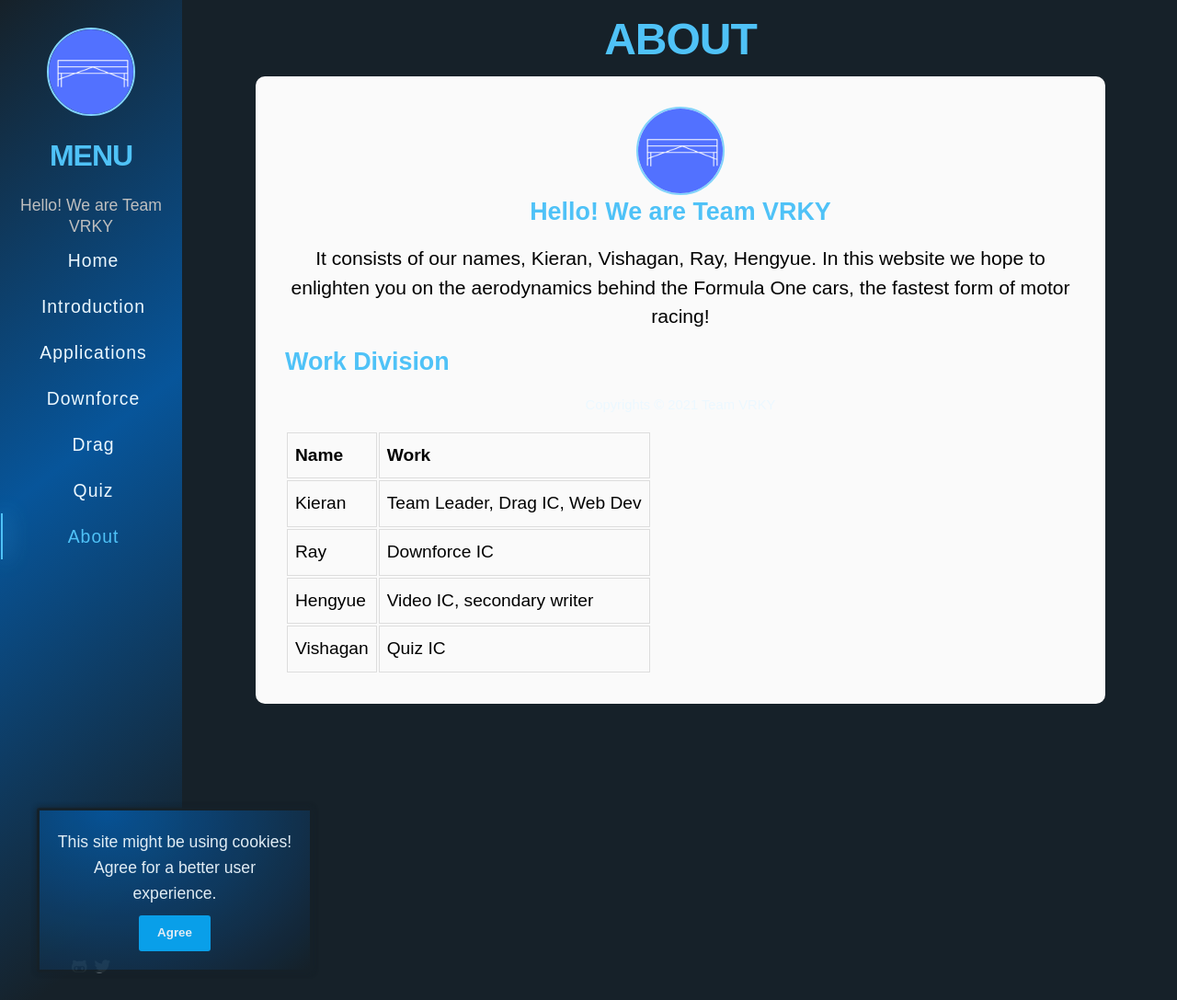
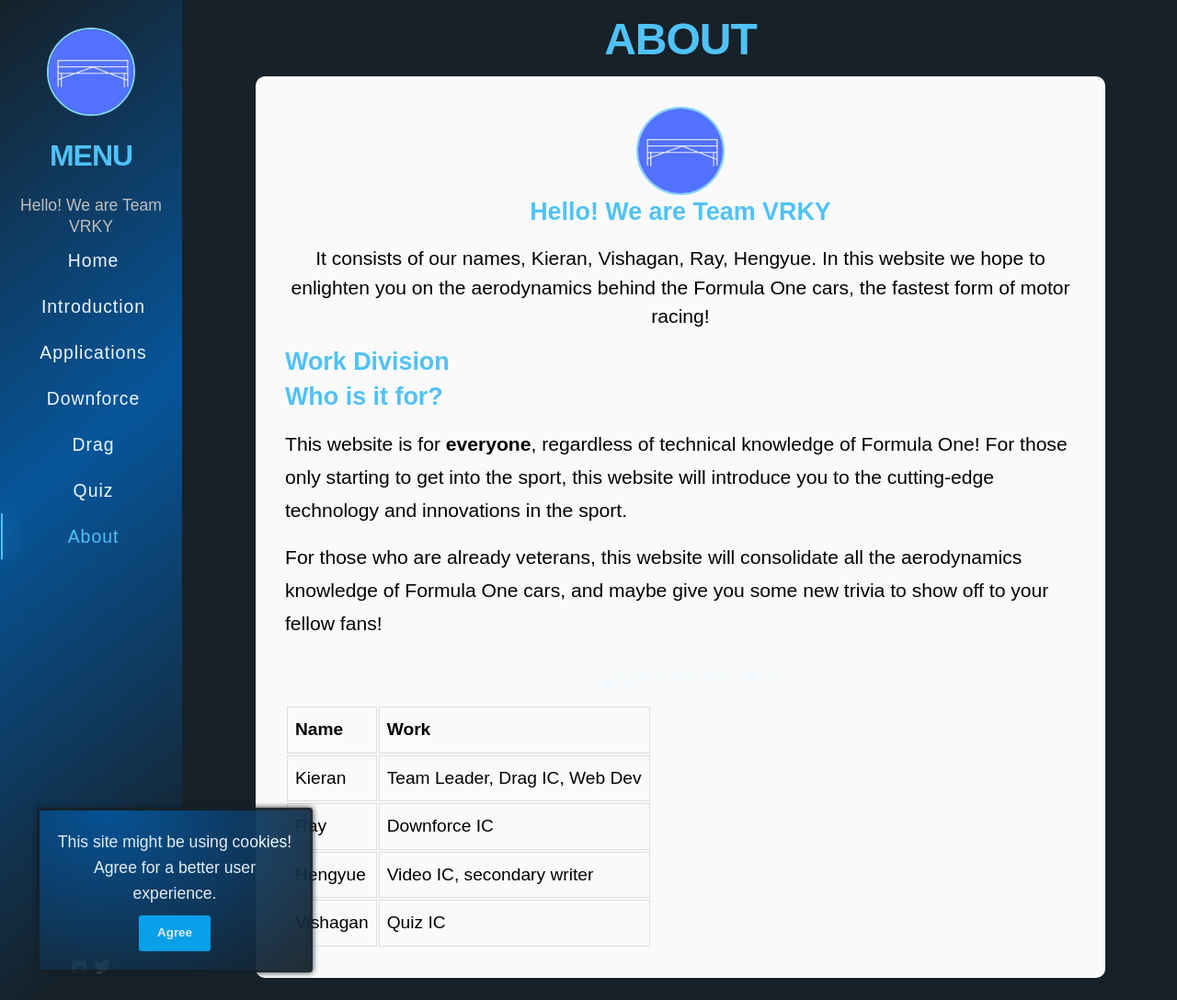
Before and after one commit to why-2004/pc5132-site, a Jekyll site: the page built from pages/about.html, in a window 1280 px wide. Shown: the whole page at 92% size. Built offline with Jekyll 4.4.1, drawn with Linux system fonts in a browser that asks for light colours; nearby versions of some CDN libraries; some web fonts are replaced.

Commit message:
add about

```diff
--- a/pages/about.html
+++ b/pages/about.html
@@ -18,6 +18,16 @@ category: about
       <p>{{ site.data.menu.menu_intro }}</p>
   </div>
   <h2> Work Division </h2>
+  <h2>
+    Who is it for?
+</h2>
+  <p>
+    This website is for <b>everyone</b>, regardless of technical knowledge of Formula One! For those only starting to get into the sport, this website will introduce you to the cutting-edge technology and innovations in the sport.
+</p>
+<p>
+  For those who are already veterans, this website will consolidate all the aerodynamics knowledge of Formula One cars, and maybe give you some new trivia to show off to your fellow fans!
+</p>
+
   <table>
     <tr>
       <th>Name
```
